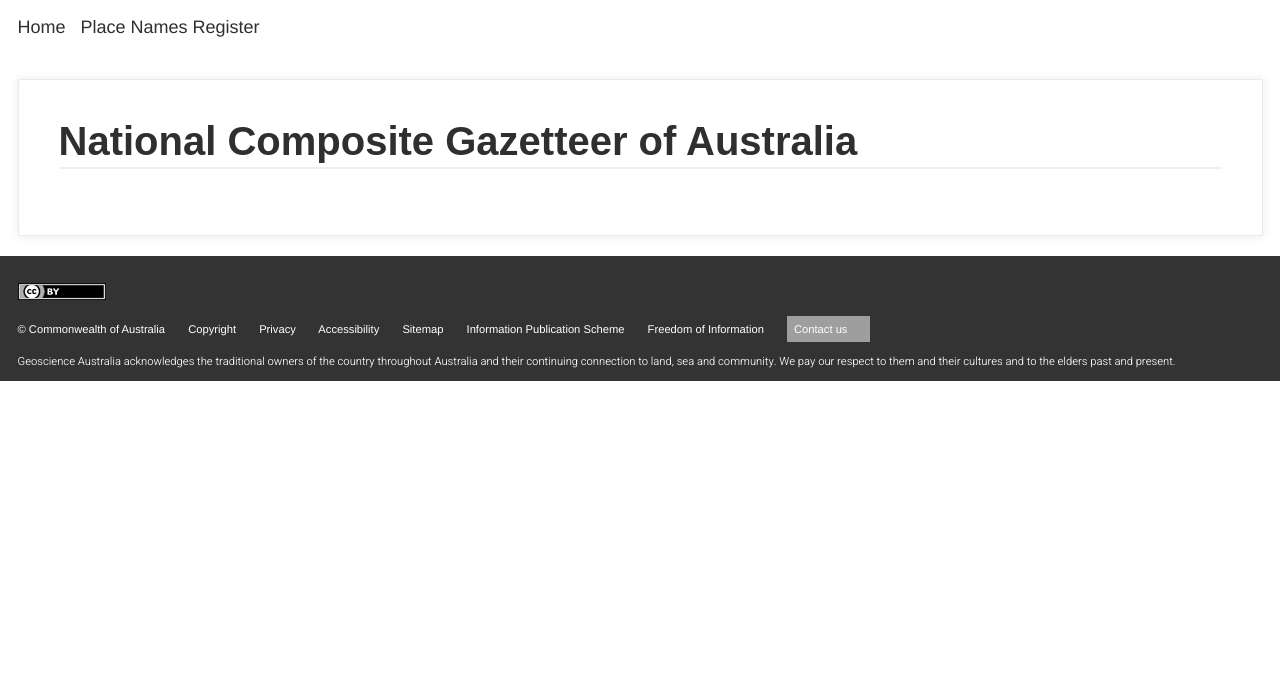
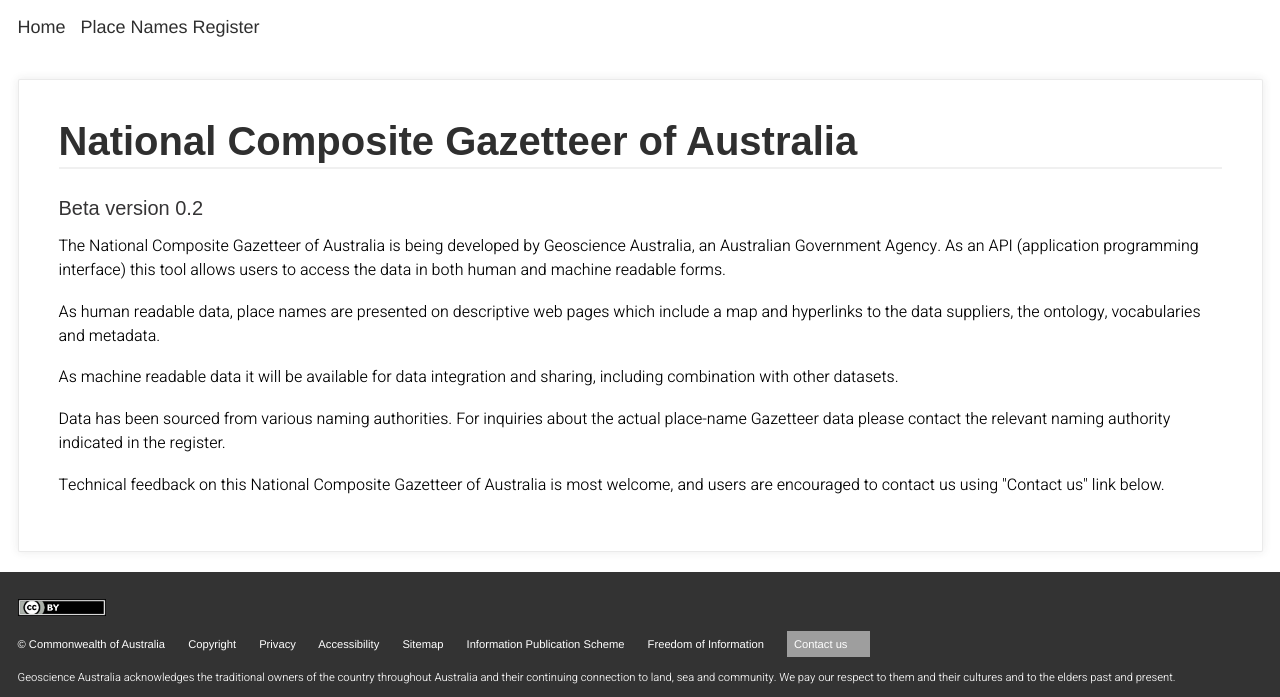
Before and after one commit to GeoscienceAustralia/placenames-dataset, a Flask app: page / in a window 1280 px wide. Shown: the part 150-847 px from the top of the page. Before the commit the page ends 531 px from the top, so only its background shows below. Run offline with Flask 2, Linux system fonts and the light colour scheme; parts of the project's set-up code (start-up, migrations or seed data) failed here and were passed over; some libraries are stand-ins or nearby versions; grey boxes are pictures that could not be loaded.

Commit message:
Modified home page with New Name for API Added a short description of usege and feedback Added indication the API is under development

```diff
--- a/placenames/view/templates/home.html
+++ b/placenames/view/templates/home.html
@@ -2,6 +2,18 @@
 
     {% block content %}
         <h1>National Composite Gazetteer of Australia</h1>
+        <h3>Beta version 0.2</h3>
+
+    <p> The National Composite Gazetteer of Australia is being developed by Geoscience Australia, an Australian Government Agency. As an API
+    (application programming interface) this tool allows users to access the data in both human and machine readable forms. </p>
+    <p>As human readable data, place names are presented on descriptive web pages which include a map and hyperlinks to the data suppliers, the ontology, vocabularies and metadata.</p>
+        <p>As machine readable data it will be available for data integration and sharing, including combination with other datasets. </p>
+    <p> Data has been sourced from various naming authorities. For inquiries about the actual place-name Gazetteer data please contact the
+        relevant naming authority indicated in the register.</p>
+
+    <p>Technical feedback on this National Composite Gazetteer of Australia is most welcome,
+            and users are encouraged to contact us using "Contact us" link below.</p>
+
 
 
     {% endblock %}
```
